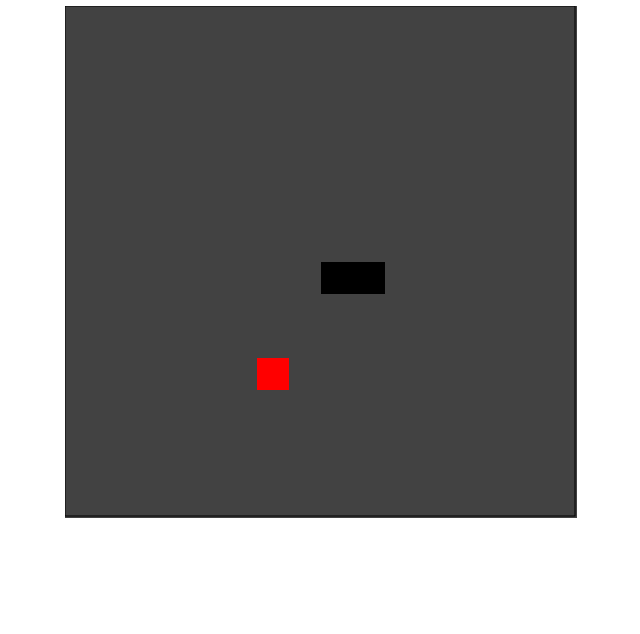
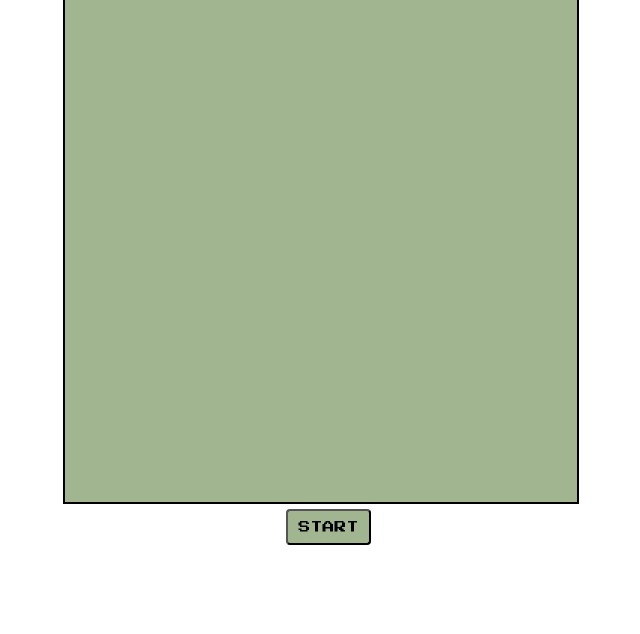
Before and after one commit to joic3souza/snake_game, a plain HTML site: page index.html in a window 1280 px wide. Shown: the part 166-800 px from the top of the page, without its empty margins (295-935 px from the left). Drawn offline with Linux system fonts and the light colour scheme.

Commit message:
adicionei botão start/pause

```diff
--- a/css/style.css
+++ b/css/style.css
@@ -8,7 +8,49 @@ body{
     background-color:white;
 }
 
+canvas {
+    border: 2px solid black;
+    margin-top: 5px;
+    background-color: #A1B591;
+}
+
 .titulo{
     color: black;
     font: Courier, Arial;
 }
+
+h1 {
+    font-family: 'Press Start 2P', cursive;
+    margin-top: 30px;
+    text-transform: uppercase;
+}
+
+button {
+    border-radius: 4px;
+    cursor: pointer;
+    font-family: 'Press Start 2P', cursive;
+    font-size: 12px;
+    padding: 10px;
+    text-transform: uppercase;
+}
+
+button.start {
+    background: #A1B591;
+    color: black;
+}
+
+button.pause {
+    background: #3B6918;
+    color: black;
+}
+
+.config {
+    padding-top: 5px;
+    display: flex;
+    flex-direction: column;
+    margin-left: 15px;
+}
+
+.hide {
+    display: none;
+}
--- a/index.html
+++ b/index.html
@@ -5,6 +5,9 @@
         <meta name="viewport" content="width-device-width, initial-scale=1.0">
         <meta http-equiv="X-UA-Compatible" content="ie=edge">
         <link rel="stylesheet" href="/css/style.css">
+
+        <link href="https://fonts.googleapis.com/css2?family=Press+Start+2P&display=swap" rel="stylesheet">
+
         <script defer src="/js/setup.js"></script>
         <link rel="icon" href="/img/snake.svg" type="image/x-icon"/>
         <title>Snake Game</title>
@@ -12,7 +15,11 @@
     <body>
         <h1 class="titulo">Snake Game</h1>
         <canvas id="snake" width="512" height="512"></canvas>
-        <div class="margin">
+
+        <div class="config">
+            <button onClick="start()" class="start" id="start">Start</button>
+            <button onClick="pause()" class="pause hide" id="pause">Pause</button>
         </div>
+
     </body>
 </html>
--- a/js/setup.js
+++ b/js/setup.js
@@ -1,41 +1,78 @@
 let canvas = document.getElementById("snake");
 let context = canvas.getContext("2d");
 let box = 32;
+
+let isPause = true
+
 let snake = [];
 snake[0] ={
     x: 8 * box,
     y: 8 * box
 }
+
 let direction = "right";
 let food ={
     x: Math.floor(Math.random() * 15 + 1) * box,
     y: Math.floor(Math.random() * 15 + 1) * box
 }
 
-function bordas(){
-    context.fillStyle = "black";
-    context.strokeRect(8*box, 8*box, 0, 0)
-}
-
 function criarBG(){
-    context.fillStyle = "#424242";
+    context.fillStyle = "#A1B591";
     context.fillRect(0, 0, 16*box, 16*box);
-    context.strokeRect(0, 0, 510, 510)
 }
 
 function criarCobrinha (){
     for(i = 0; i < snake.length; i++){
-        context.fillStyle = "#000000";
+        context.fillStyle = "black";
         context.fillRect(snake[i].x, snake[i].y, box, box);
     }
 }
 
+function checkCollision () {
+    if (snake[0].x > (15 * box) && direction == "right") snake[0].x = 0
+    else if (snake[0].x < 0 && direction == "left") snake[0].x = (16 * box)
+    else if (snake[0].y > (15 * box) && direction == "down") snake[0].y = 0
+    else if (snake[0].y < 0 && direction == "up") snake[0].y = (16 * box)
+}
+
 function drawFood (){
-    context.fillStyle = "red";
+    context.fillStyle = "#3B6918";
     context.fillRect(food.x, food.y, box, box);
 }
 
-//quando um evento acontece, detecta e chama uma função
+function toEat() {
+    if (snake[0].x == food.x && snake[0].y == food.y) {
+        food = { x: Math.floor(Math.random() * 15 + 1) * box, y: Math.floor(Math.random() * 15 + 1) * box }
+        return;
+    }
+
+    snake.pop()
+}
+
+function checkGameOver() {
+    for (let i = 1; i < snake.length; i++) {
+        if (snake[0].x == snake[i].x && snake[0].y == snake[i].y) {
+            clearInterval(jogo)
+            alert("Game over :(")
+            snake = []
+            snake[0] = { x: 8 * box, y: 8 * box }
+            jogo = setInterval(iniciarJogo, 100);
+        }
+    }
+}
+
+function start () {
+    isPause = false
+    document.getElementById("start").classList.add("hide")
+    document.getElementById("pause").classList.remove("hide")
+}
+
+function pause () {
+    isPause = true
+    document.getElementById("pause").classList.add("hide")
+    document.getElementById("start").classList.remove("hide")
+}
+
 document.addEventListener('keydown', update);
 
 function update(event){
@@ -47,22 +84,9 @@ function update(event){
 
 function iniciarJogo(){
 
-    if(snake[0].x > 15*box && direction == "right") snake[0].x = 0;
-    if(snake[0].x < 0 && direction == 'left') snake[0].x = 16 * box;
-    if(snake[0].y > 15*box && direction == "down") snake[0].y = 0;
-    if(snake[0].y < 0 && direction == 'up') snake[0].y = 16 * box;
-
-    for(i = 1; i < snake.length; i++){
-        if(snake[0].x == snake[i].x && snake[0].y == snake[i].y){
-            clearInterval(jogo);
-            alert('Game Over :(');
-            snake = []
-            snake[0] = { x: 8 * box, y: 8 * box }
-            game = setInterval(iniciarJogo, 100)
-        }
-    }
-
-    bordas();
+    if (!isPause) {
+        checkCollision();
+        checkGameOver();
         criarBG();
         criarCobrinha();
         drawFood();
@@ -70,24 +94,15 @@ function iniciarJogo(){
         let snakeX = snake[0].x;
         let snakeY = snake[0].y;
 
-    if(direction == "right") snakeX += box;
-    if(direction == "left") snakeX -= box;
-    if (direction == "up") snakeY -= box;
-    if(direction == "down") snakeY += box;
+        if (direction == "right") snakeX += box;
+        else if (direction == "left") snakeX -= box;
+        else if (direction == "up") snakeY -= box;
+        else if (direction == "down") snakeY += box;
 
-    if(snakeX != food.x || snakeY != food.y){
-        snake.pop(); //pop tira o último elemento da lista
-    }else{
-        food.x = Math.floor(Math.random() * 15 +1) * box;
-        food.y = Math.floor(Math.random() * 15 +1) * box;
+        toEat()
+        let newHead = { x: snakeX, y: snakeY }
+        snake.unshift(newHead);
         }
-
-    let newHead ={
-        x: snakeX,
-        y: snakeY
-    }
-
-    snake.unshift(newHead);
     }
 
 let jogo = setInterval(iniciarJogo, 100);
```
Lines whose indentation alone changed are shown as unchanged.
